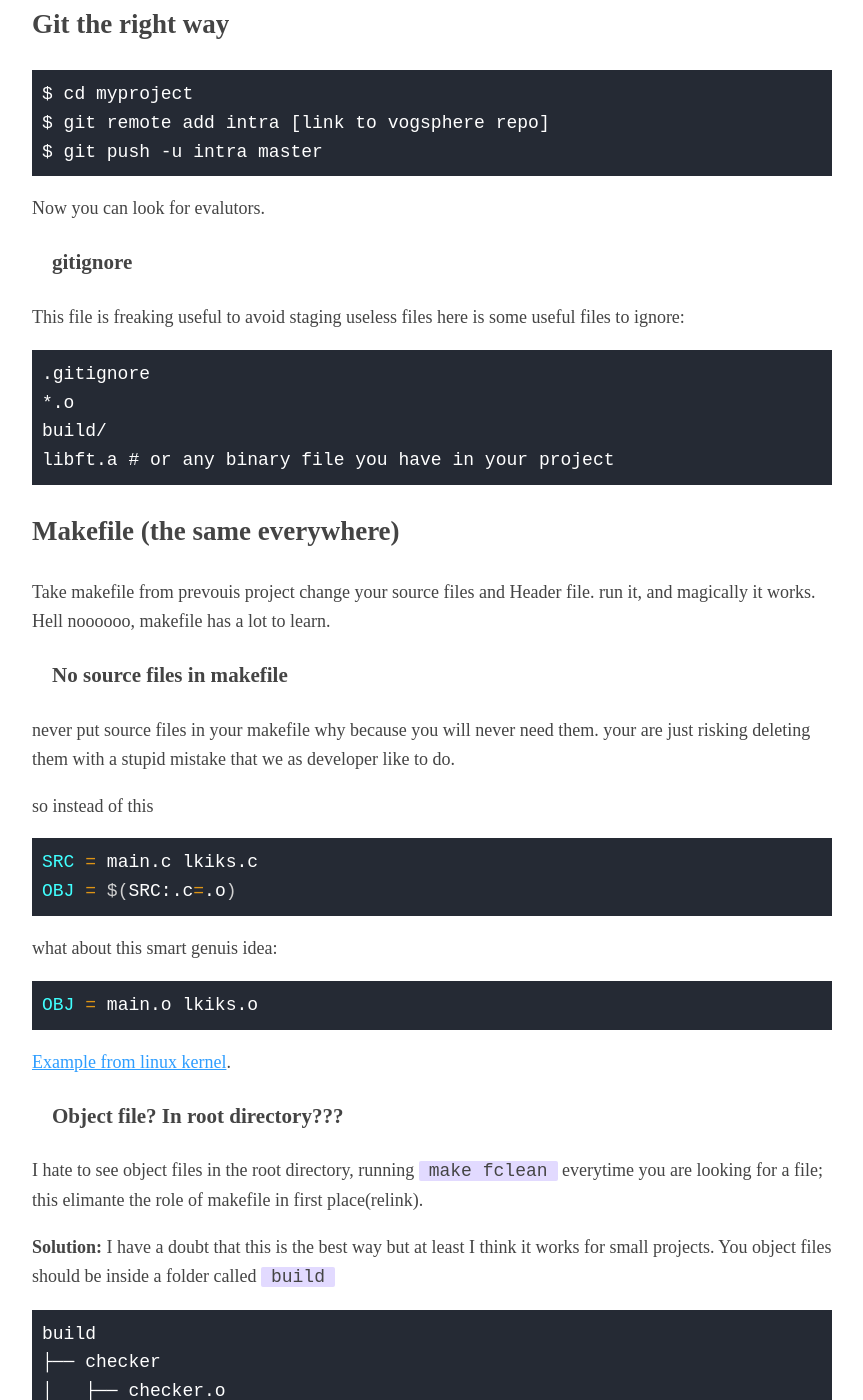
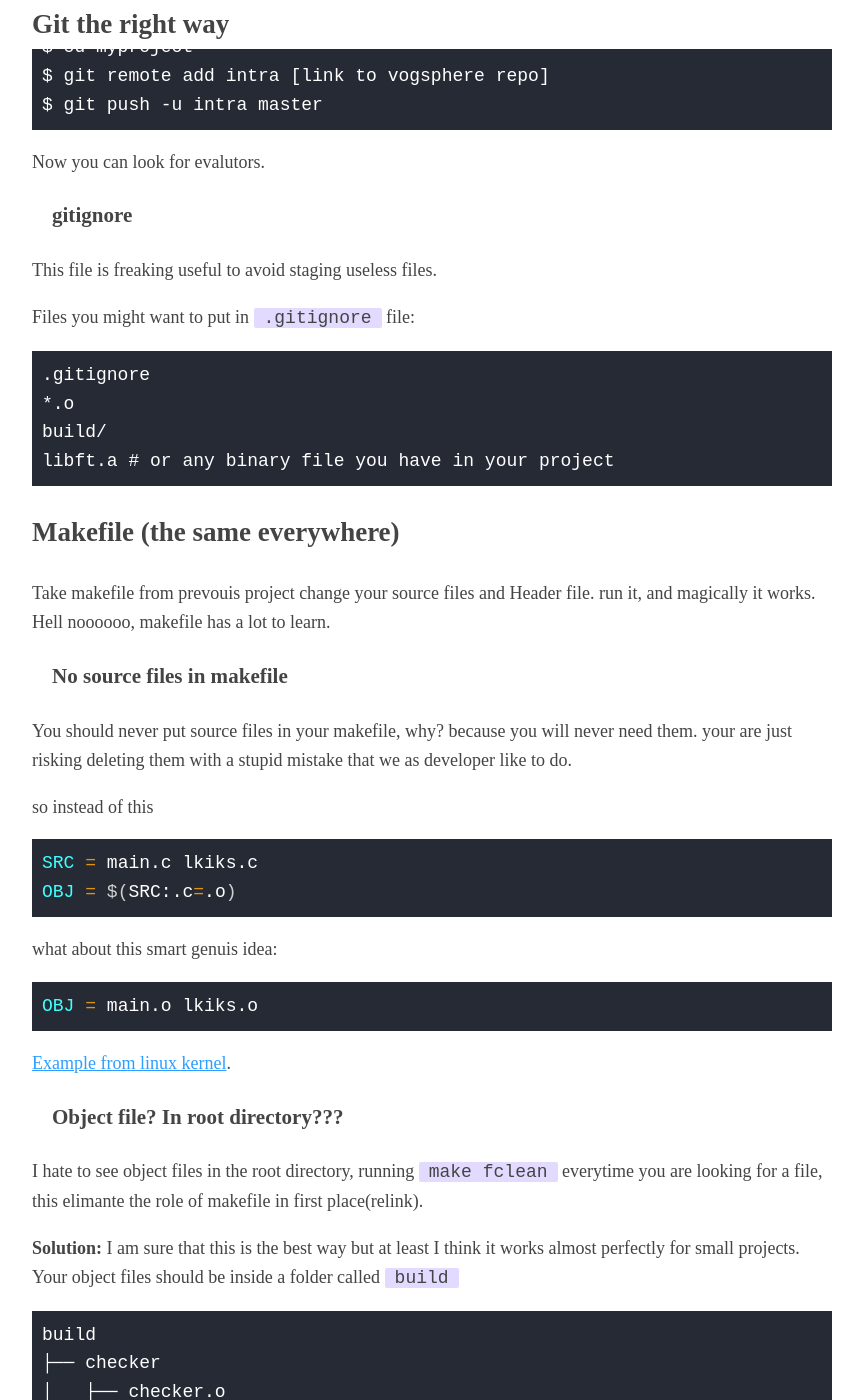
Before and after one commit to abellaismail7/abellaismail7.github.io, a Jekyll site: the page built from _posts/2022-03-05-1337-what-we-do-wrong.md, in a window 1280 px wide and 1400 px high, scrolled down 1670 px. Shown: the whole window, without its empty margins (208-1071 px from the left). Built offline with Jekyll 4.4.1, drawn with Linux system fonts in a browser that asks for light colours; some of the changed text lies outside the part shown.

Commit message:
Review: fix typos

````diff
--- a/_posts/2022-03-05-1337-what-we-do-wrong.md
+++ b/_posts/2022-03-05-1337-what-we-do-wrong.md
@@ -71,9 +69,9 @@ $ git push -u intra master
 Now you can look for evalutors.
 
 ### gitignore
-This file is freaking useful to avoid staging useless files
-here is some useful files to ignore:
+This file is freaking useful to avoid staging useless files.
 
+Files you might want to put in `.gitignore` file:
 
 ```
 .gitignore
@@ -88,7 +86,7 @@ Hell noooooo, makefile has a lot to learn.
 
 ### No source files in makefile
 
-never put source files in your makefile why because you will never need them. your are just risking deleting them
+You should never put source files in your makefile, why? because you will never need them. your are just risking deleting them
 with a stupid mistake that we as developer like to do.
 
 so instead of this
@@ -108,11 +106,11 @@ OBJ = main.o lkiks.o
 
 ### Object file? In root directory???
 I hate to see object files in the root directory, running `make fclean` everytime you are looking
-for a file; this elimante the role of makefile in first place(relink).
+for a file, this elimante the role of makefile in first place(relink).
 
 **Solution:**
-I have a doubt that this is the best way but at least I think it works for small projects.
-You object files should be inside a folder called `build`
+I am sure that this is the best way but at least I think it works almost perfectly for small projects.
+Your object files should be inside a folder called `build`
 
 ```
 build
````
Also changed, not shown: other parts of _posts/2022-03-05-1337-what-we-do-wrong.md (+1 -3 lines).
